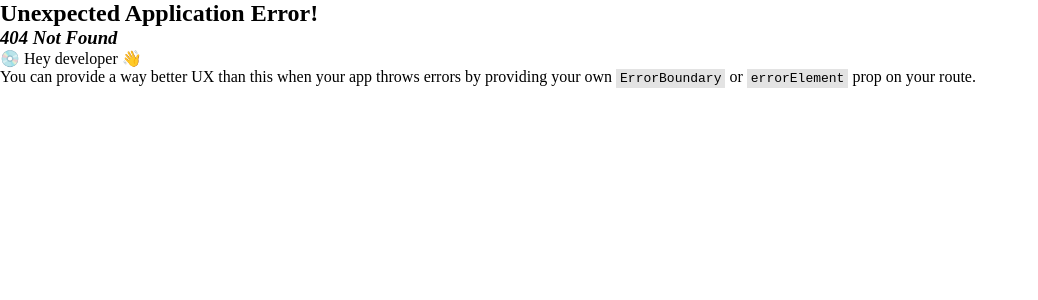
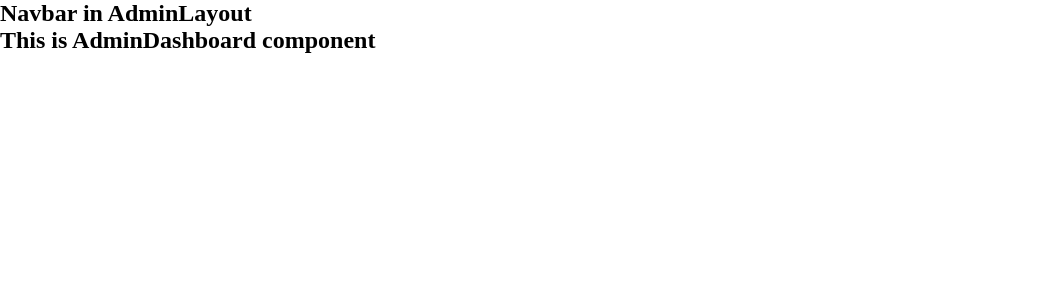
Before and after one commit to Aminul667/university-management, a React (Vite) app: page /admin in a window 1280 px wide. Before the commit this address had no page. Shown: the top 300 px of the page, without its empty margins (0-1038 px from the left). Built offline with nearby package versions, Linux system fonts and the light colour scheme.

Commit message:
added 27-5 Absolute path, relative path, outlet, and Layout layer.

```diff
--- a/src/components/layout/AdminLayout.tsx
+++ b/src/components/layout/AdminLayout.tsx
@@ -1,9 +1,11 @@
+import { Outlet } from "react-router-dom";
 
 
 const AdminLayout = () => {
     return (
         <div>
-            <h2>This is Admin Layout</h2>
+            <h2>Navbar in AdminLayout</h2>
+            <Outlet/>
         </div>
     );
 };
--- a/src/components/layout/MainLayout.tsx
+++ b/src/components/layout/MainLayout.tsx
@@ -1,4 +1,5 @@
 import { Layout, Menu, MenuProps } from "antd";
+import { Outlet } from "react-router-dom";
 
 const { Header, Content, Footer, Sider } = Layout;
 
@@ -67,7 +68,7 @@ const MainLayout = () => {
               minHeight: 360,
             }}
           >
-            <h1>Main contents will be here</h1>
+            <Outlet />
           </div>
         </Content>
         <Footer style={{ textAlign: "center" }}>
--- /dev/null
+++ b/src/pages/About.tsx
@@ -0,0 +1,11 @@
+
+
+const About = () => {
+    return (
+        <div>
+            <h2>This is About component</h2>
+        </div>
+    );
+};
+
+export default About;
--- /dev/null
+++ b/src/pages/Contact.tsx
@@ -0,0 +1,10 @@
+
+const Contact = () => {
+    return (
+        <div>
+            <h2>This is Contact component</h2>
+        </div>
+    );
+};
+
+export default Contact;
--- /dev/null
+++ b/src/pages/Login.tsx
@@ -0,0 +1,11 @@
+
+
+const Login = () => {
+    return (
+        <div>
+            <h2>This is Login component</h2>
+        </div>
+    );
+};
+
+export default Login;
--- /dev/null
+++ b/src/pages/Register.tsx
@@ -0,0 +1,11 @@
+
+
+const Register = () => {
+    return (
+        <div>
+            <h2>This is Register component</h2>
+        </div>
+    );
+};
+
+export default Register;
--- /dev/null
+++ b/src/pages/admin/AdminDashboard.tsx
@@ -0,0 +1,9 @@
+const AdminDashboard = () => {
+  return (
+    <div>
+      <h2>This is AdminDashboard component</h2>
+    </div>
+  );
+};
+
+export default AdminDashboard;
--- /dev/null
+++ b/src/pages/admin/CreateStudent.tsx
@@ -0,0 +1,9 @@
+const CreateStudent = () => {
+  return (
+    <div>
+      <h2>This is CreateStudent component</h2>
+    </div>
+  );
+};
+
+export default CreateStudent;
--- a/src/routes/routes.tsx
+++ b/src/routes/routes.tsx
@@ -1,10 +1,53 @@
 import { createBrowserRouter } from "react-router-dom";
 import App from "../App";
+import About from "../pages/About";
+import Contact from "../pages/Contact";
+import Register from "../pages/Register";
+import Login from "../pages/Login";
+import AdminDashboard from "../pages/admin/AdminDashboard";
+import CreateStudent from "../pages/admin/CreateStudent";
+import AdminLayout from "../components/layout/AdminLayout";
 
 const router = createBrowserRouter([
   {
     path: "/",
-    element: <App></App>,
+    element: <App />,
+    children: [
+      {
+        path: "about",
+        element: <About />,
+      },
+      {
+        path: "contact",
+        element: <Contact />,
+      },
+    ],
+  },
+  {
+    path: "/admin",
+    element: <AdminLayout />,
+    children: [
+      {
+        index: true,
+        element: <AdminDashboard />,
+      },
+      {
+        path: "dashboard",
+        element: <AdminDashboard />,
+      },
+      {
+        path: "create-student",
+        element: <CreateStudent />,
+      },
+    ],
+  },
+  {
+    path: "/register",
+    element: <Register />,
+  },
+  {
+    path: "/login",
+    element: <Login />,
   },
 ]);
 
```
